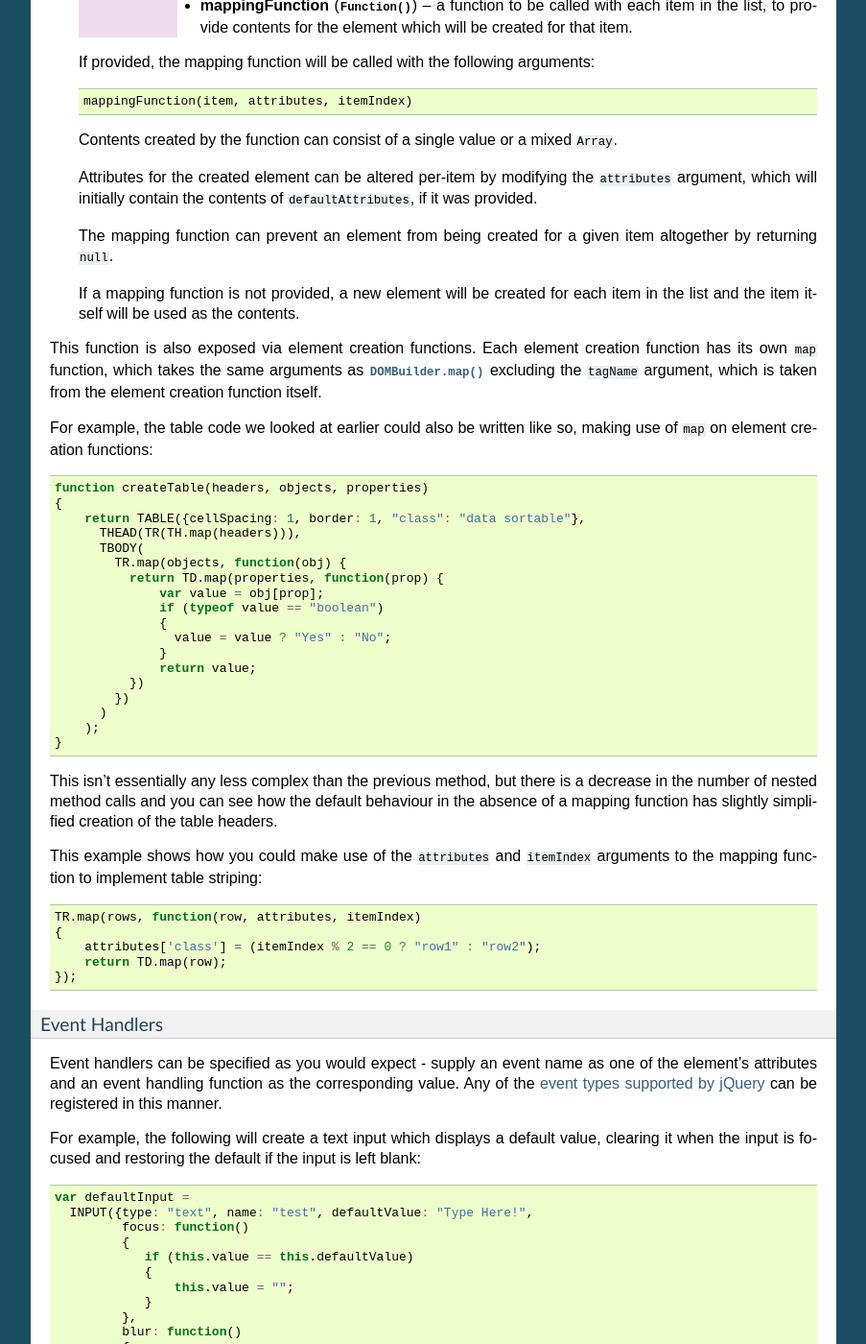
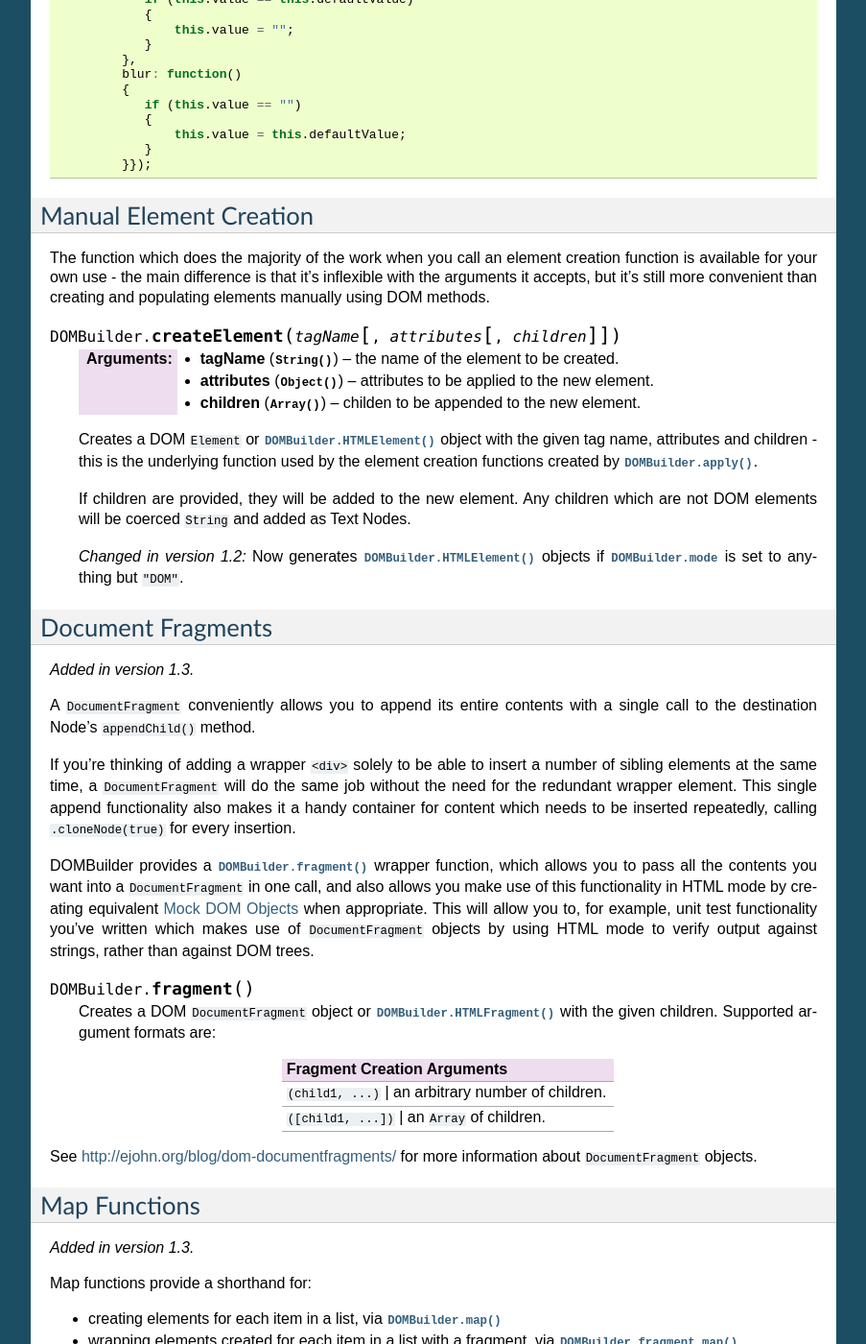
Before and after one commit to insin/DOMBuilder, a Sphinx documentation site: the page built from docs/index.rst, in a window 1280 px wide and 1400 px high, scrolled down 2899 px. Shown: the whole window at 96% size, without its empty margins (198-1101 px from the left). Built offline with Sphinx 7.4.7, drawn with Linux system fonts in a browser that asks for light colours; some of the changed text lies outside the part shown.

Commit message:
Added DOMBuilder.fragment.map()
git-svn-id: http://dombuilder.googlecode.com/svn/trunk@52 fee621d3-994e-0410-a6b3-dd72d6a7cdab

```diff
--- a/docs/index.rst
+++ b/docs/index.rst
@@ -176,13 +176,119 @@
 
 .. _`map function`: https://developer.mozilla.org/en/JavaScript/Reference/Global_Objects/Array/map
 
-Map Function
-############
+Event Handlers
+##############
+
+Event handlers can be specified as you would expect - supply an event name
+as one of the element's attributes and an event handling function as the
+corresponding value. Any of the `event types supported by jQuery`_ can be
+registered in this manner.
+
+.. _`event types supported by jQuery`: http://api.jquery.com/category/events/
+
+For example, the following will create a text input which displays a default
+value, clearing it when the input is focused and restoring the default if
+the input is left blank::
+
+   var defaultInput =
+     INPUT({type: "text", name: "test", defaultValue: "Type Here!",
+            focus: function()
+            {
+               if (this.value == this.defaultValue)
+               {
+                   this.value = "";
+               }
+            },
+            blur: function()
+            {
+               if (this.value == "")
+               {
+                   this.value = this.defaultValue;
+               }
+            }});
+
+Manual Element Creation
+-----------------------
+
+The function which does the majority of the work when you call an element
+creation function is available for your own use - the main difference is that
+it's inflexible with the arguments it accepts, but it's still more
+convenient than creating and populating elements manually using DOM methods.
+
+.. js:function:: DOMBuilder.createElement(tagName[, attributes[, children]])
+
+   :param String tagName: the name of the element to be created.
+   :param Object attributes: attributes to be applied to the new element.
+   :param Array children: childen to be appended to the new element.
+
+   Creates a DOM ``Element`` or :js:class:`DOMBuilder.HTMLElement` object
+   with the given tag name, attributes and children - this is the underlying
+   function used by the element creation functions created by
+   :js:func:`DOMBuilder.apply`.
+
+   If children are provided, they will be added to the new element. Any
+   children which are not DOM elements will be coerced ``String`` and added
+   as Text Nodes.
+
+   .. versionchanged:: 1.2
+      Now generates :js:class:`DOMBuilder.HTMLElement` objects if
+      :js:attr:`DOMBuilder.mode` is set to anything but ``"DOM"``.
+
+Document Fragments
+------------------
 
 .. versionadded:: 1.3
 
-DOMBuilder provides a shorthand for creating an element for each item in a
-list via its :js:func:`DOMBuilder.map` function.
+A ``DocumentFragment`` conveniently allows you to append its entire
+contents with a single call to the destination Node's ``appendChild()``
+method.
+
+If you're thinking of adding a wrapper ``<div>`` solely to be able to
+insert a number of sibling elements at the same time, a
+``DocumentFragment`` will do the same job without the need for the
+redundant wrapper element. This single append functionality also makes it
+a handy container for content which needs to be inserted repeatedly,
+calling ``.cloneNode(true)`` for every insertion.
+
+DOMBuilder provides a :js:func:`DOMBuilder.fragment` wrapper function,
+which allows you to pass all the contents you want into a
+``DocumentFragment`` in one call, and also allows you make use of this
+functionality in HTML mode by creating equivalent :ref:`mock-dom-objects`
+when appropriate. This will allow you to, for example, unit test
+functionality you've written which makes use of ``DocumentFragment``
+objects by using HTML mode to verify output against strings, rather than
+against DOM trees.
+
+.. js:function:: DOMBuilder.fragment()
+
+   Creates a DOM ``DocumentFragment`` object or
+   :js:class:`DOMBuilder.HTMLFragment` with the given children. Supported
+   argument formats are:
+
+   +--------------------------------------------------------+
+   | Fragment Creation Arguments                            |
+   +=================================+======================+
+   | ``(child1, ...)``   | an arbitrary number of children. |
+   +---------------------------------+----------------------+
+   + ``([child1, ...])`` | an ``Array`` of children.        |
+   +---------------------------------+----------------------+
+
+See http://ejohn.org/blog/dom-documentfragments/ for more information about
+``DocumentFragment`` objects.
+
+Map Functions
+-------------
+
+.. versionadded:: 1.3
+
+Map functions provide a shorthand for:
+
+- creating elements for each item in a list, via :js:func:`DOMBuilder.map`
+- wrapping elements created for each item in a list with a fragment, via
+  :js:func:`DOMBuilder.fragment.map`
+
+Mapping Elements
+~~~~~~~~~~~~~~~~
 
 .. js:function:: DOMBuilder.map(tagName[, defaultAttributes], items[, mappingFunction])
 
@@ -258,102 +364,61 @@
        return TD.map(row);
    });
 
-Event Handlers
-##############
+Mapping Fragments
+~~~~~~~~~~~~~~~~~
 
-Event handlers can be specified as you would expect - supply an event name
-as one of the element's attributes and an event handling function as the
-corresponding value. Any of the `event types supported by jQuery`_ can be
-registered in this manner.
+.. js:function:: DOMBuilder.fragment.map(items, mappingFunction)
 
-.. _`event types supported by jQuery`: http://api.jquery.com/category/events/
+   Creates a fragment wrapping content created for (potentially) every item
+   in a list.
 
-For example, the following will create a text input which displays a default
-value, clearing it when the input is focused and restoring the default if
-the input is left blank::
+   :param Array items:
+      the list of items to use as the basis for creating fragment contents.
+   :param Function mappingFunction:
+      a function to be called with each item in the list, to provide
+      contents for the fragment.
 
-   var defaultInput =
-     INPUT({type: "text", name: "test", defaultValue: "Type Here!",
-            focus: function()
-            {
-               if (this.value == this.defaultValue)
-               {
-                   this.value = "";
-               }
-            },
-            blur: function()
-            {
-               if (this.value == "")
-               {
-                   this.value = this.defaultValue;
-               }
-            }});
+   The mapping function will be called with the following arguments::
 
-Manual Element Creation
-~~~~~~~~~~~~~~~~~~~~~~~
+      func(item, itemIndex)
 
-The function which does the majority of the work when you call an element
-creation function is available for your own use - the main difference is that
-it's inflexible with the arguments it accepts, but it's still more
-convenient than creating and populating elements manually using DOM methods.
+   The function can indicate that the given item shouldn't generate
+   any content for the fragment by returning ``null``.
 
-.. js:function:: DOMBuilder.createElement(tagName[, attributes[, children]])
+   Contents created by the function can consist of a single value or a
+   mixed ``Array``.
 
-   :param String tagName: the name of the element to be created.
-   :param Object attributes: attributes to be applied to the new element.
-   :param Array children: childen to be appended to the new element.
+This function is useful if you want to generate sibling content from a list
+of items without introducing redundant wrapper elements.
 
-   Creates a DOM ``Element`` or :js:class:`DOMBuilder.HTMLElement` object
-   with the given tag name, attributes and children - this is the underlying
-   function used by the element creation functions created by
-   :js:func:`DOMBuilder.apply`.
+For example, with a `js-forms`_ ``FormSet`` object, which contains multiple
+``Form`` objects. If you wanted to generate a heading and a table for each
+form object and have the whole lot sitting side-by-side in the document::
 
-   If children are provided, they will be added to the new element. Any
-   children which are not DOM elements will be coerced ``String`` and added
-   as Text Nodes.
+   var formFragment = DOMBuilder.fragment.map(formset.forms, function(form, index)
+   {
+       return [
+         H2("Widget " + (index + 1)),
+         TABLE(TBODY(
+           TR.map(form.boundFields(), function(field)
+           {
+             return [TH(field.labelTag()), TD(field.asWidget())];
+           })
+         ))
+       ];
+   });
 
-   .. versionchanged:: 1.2
-      Now generates :js:class:`DOMBuilder.HTMLElement` objects if
-      :js:attr:`DOMBuilder.mode` is set to anything but ``"DOM"``.
+Appending ``formFragment`` would result in the equivalent of the following
+HTML:
 
-Document Fragments
-~~~~~~~~~~~~~~~~~~
+.. code-block:: html
 
-.. versionadded:: 1.3
+    <h2>Widget 1</h2>
+    <table> ... </table>
+    <h2>Widget 2</h2>
+    <table> ... </table>
+    <h2>Widget 3</h2>
+    <table> ... </table>
+    ...
 
-A ``DocumentFragment`` conveniently allows you to append its entire
-contents with a single call to the target node's ``appendChild()``
-method.
-
-If you're thinking of adding a wrapper ``<div>`` solely to be able to
-insert a number of sibling elements at the same time, a
-``DocumentFragment`` will do the same job without the need for a redundant
-wrapper element. This single append functionality also makes it a
-handy container for content which needs to be inserted repeatedly, calling
-``cloneNode(true)`` for every insertion.
-
-DOMBuilder provides a :js:func:`DOMBuilder.fragment` wrapper function,
-which allows you to pass all the contents you want into a
-``DocumentFragment`` in one call, and also allows you make use of this
-functionality in HTML mode by creating equivalent :ref:`mock-dom-objects`
-instead. This will allow you to, for example, unit test functionality
-you've written which makes use of ``DocumentFragment`` objects by using
-HTML mode to verify output against strings, rather than against DOM
-trees.
-
-.. js:function:: DOMBuilder.fragment()
-
-   Creates a DOM ``DocumentFragment`` object or
-   :js:class:`DOMBuilder.HTMLFragment` with the given children. Supported
-   argument formats are:
-
-   +--------------------------------------------------------+
-   | Fragment Creation Arguments                            |
-   +=================================+======================+
-   | ``(child1, ...)``   | an arbitrary number of children. |
-   +---------------------------------+----------------------+
-   + ``([child1, ...])`` | an ``Array`` of children.        |
-   +---------------------------------+----------------------+
-
-See http://ejohn.org/blog/dom-documentfragments/ for more information about
-``DocumentFragment`` objects.
+.. _`js-forms`: http://code.google.com/p/js-forms/
--- a/docs/news.rst
+++ b/docs/news.rst
@@ -3,6 +3,10 @@
 
 Trunk
 -----
+
+- Added ``DOMBuilder.fragment.map()`` to create contents from a list of
+  items using a mapping function and wrap them in a single fragment as
+  siblings, negating the need for redundant wrapper elements.
 
 - Fixed issue #5 - added ``HTMLFragment.toString()``.
 
```
Also changed, not shown: DOMBuilder.js (+57 -5 lines), 1 other file.
